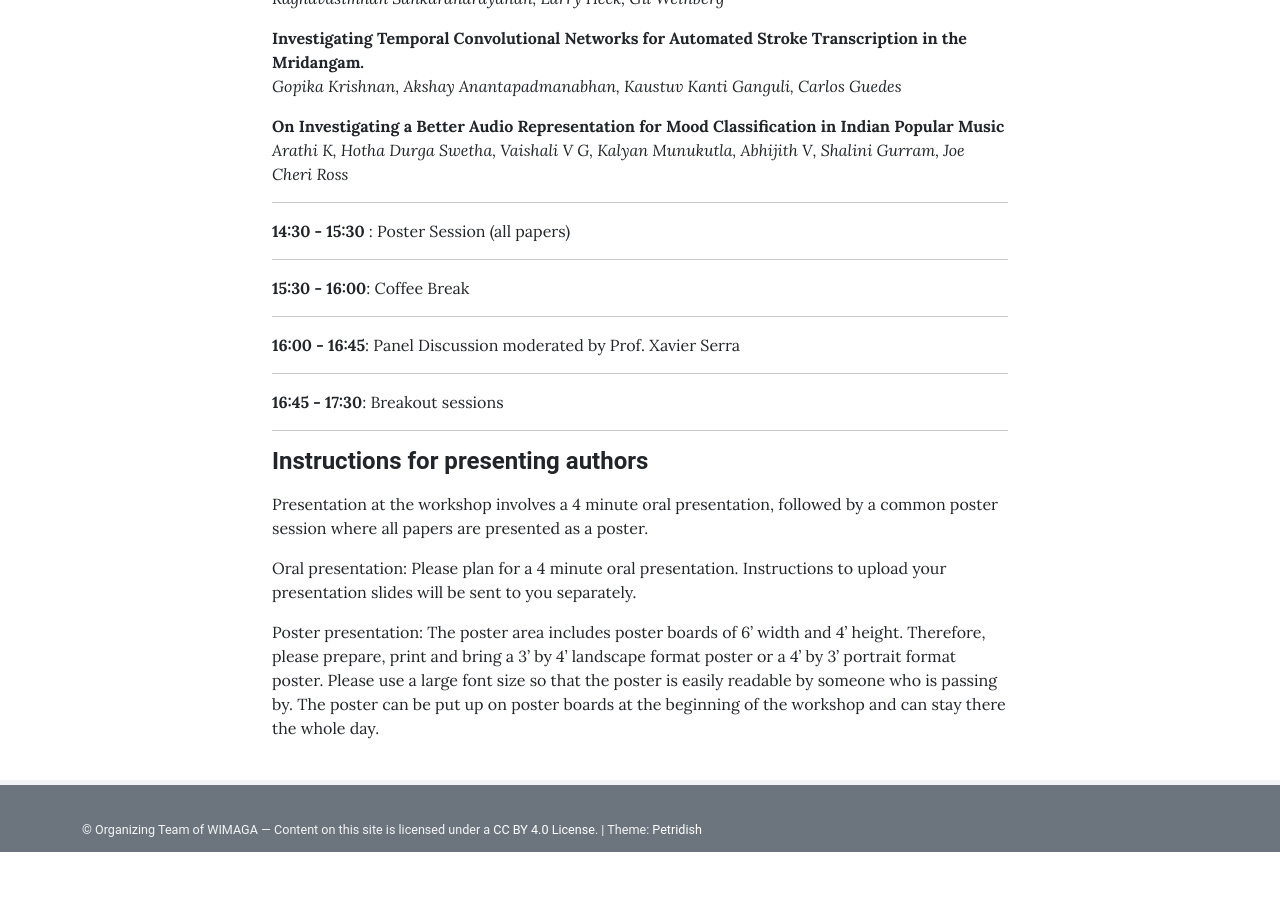
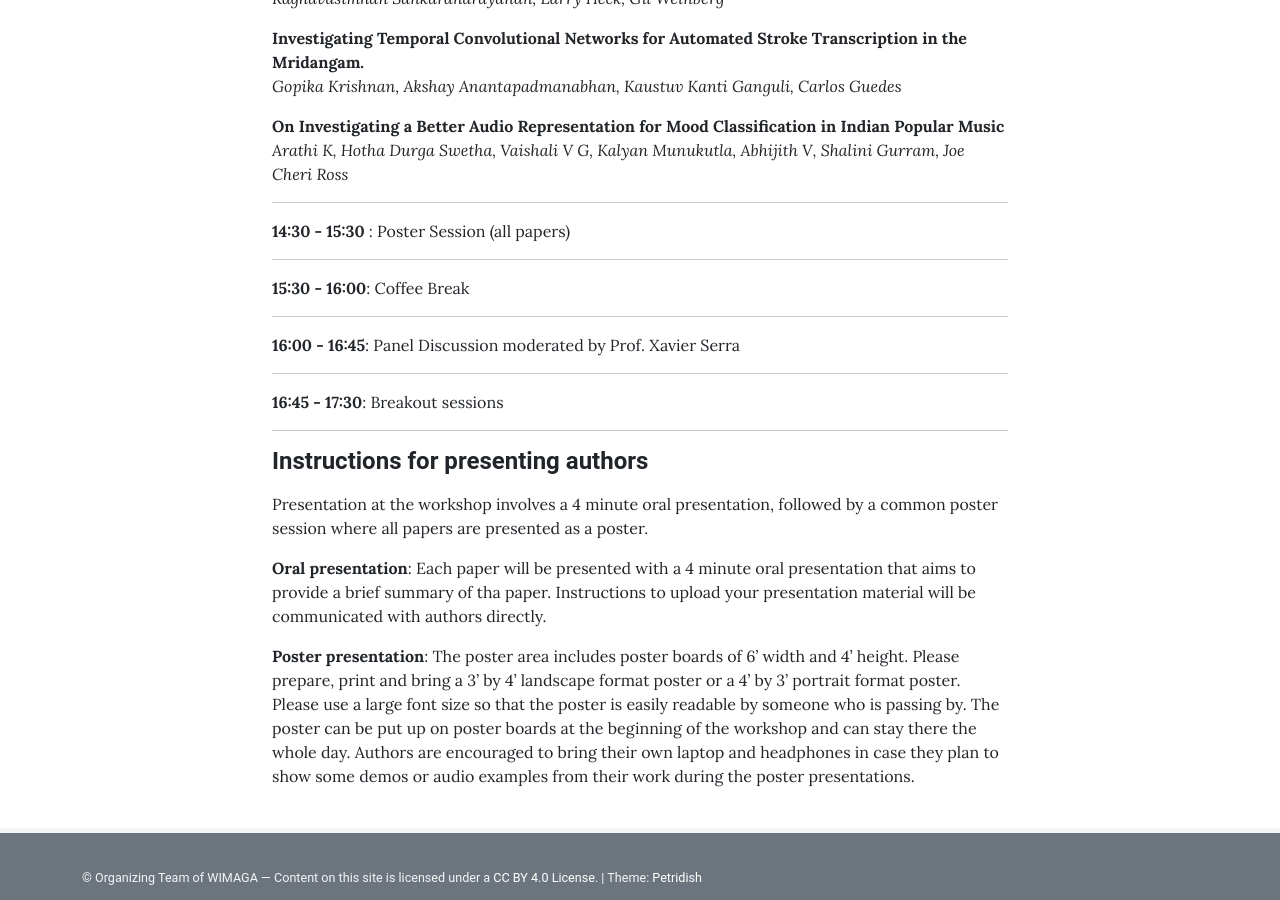
Before and after one commit to WIMAGA/wimaga.github.io, a Jekyll site: the page built from pages/program.md, in a window 1280 px wide and 900 px high, scrolled down 2042 px. Built offline with Jekyll 4.4.1, drawn with Linux system fonts in a browser that asks for light colours; before the commit the page ends 2894 px from its top, so only the background shows below that; part of the change alters nothing that is shown; some of the changed text lies outside the part shown.

Commit message:
Update program.md

```diff
--- a/pages/program.md
+++ b/pages/program.md
@@ -25,9 +25,12 @@ The exact room in the venue will be announced closer to the workshop.
 
 #### **<span style="color:$gray-800">Schedule</span>**
 
-**09:30 - 10:45**: Keynote-1 by Dr. Sumithra Vasudev
+---
 
-Understanding compositions as depictions of raga
+**09:30 - 10:45**: Keynote-1
+
+**Understanding compositions as depictions of raga**
+*Dr. Sumithra Vasudev*
 
 ---
 
@@ -48,9 +51,10 @@ Understanding compositions as depictions of raga
 
 ---
 
-**11:30 - 12:45**: Keynote-2 by Prof. Geoffroy Peeters
+**11:30 - 12:45**: Keynote-2
 
-Self-Supervised Learning for Invariant and Equivariant representations: How can it be applied to Indian music?
+**Self-Supervised Learning for Invariant and Equivariant representations: How can it be applied to Indian music?**
+*Prof. Geoffroy Peeters*
 
 ---
 
@@ -72,9 +76,6 @@ Self-Supervised Learning for Invariant and Equivariant representations: How can
 ---
 
 **14:00 - 14:30** : Paper Presentations (Session-3)
-
----
-
 
 **Thoughts on mapping and interface design of a keyboard to perform continuous pitch ornamentations in Hindustani music.**
 *Ninad Puranik, Travis West, Marcelo Wanderley, Gary Scavone*
@@ -109,10 +110,10 @@ Self-Supervised Learning for Invariant and Equivariant representations: How can
 
 ---
 
+
 #### **<span style="color:$gray-800"> Instructions for presenting authors</span>**
-
 Presentation at the workshop involves a 4 minute oral presentation, followed by a common poster session where all papers are presented as a poster.
 
-Oral presentation: Please plan for a 4 minute oral presentation. Instructions to upload your presentation slides will be sent to you separately.
+**Oral presentation**: Each paper will be presented with a 4 minute oral presentation that aims to provide a brief summary of tha paper. Instructions to upload your presentation material will be communicated with authors directly.
 
-Poster presentation: The poster area includes poster boards of 6' width and 4' height. Therefore, please prepare, print and bring a 3' by 4' landscape format poster or a 4' by 3' portrait format poster. Please use a large font size so that the poster is easily readable by someone who is passing by. The poster can be put up on poster boards at the beginning of the workshop and can stay there the whole day.
+**Poster presentation**: The poster area includes poster boards of 6' width and 4' height. Please prepare, print and bring a 3' by 4' landscape format poster or a 4' by 3' portrait format poster. Please use a large font size so that the poster is easily readable by someone who is passing by. The poster can be put up on poster boards at the beginning of the workshop and can stay there the whole day. Authors are encouraged to bring their own laptop and headphones in case they plan to show some demos or audio examples from their work during the poster presentations.
```
